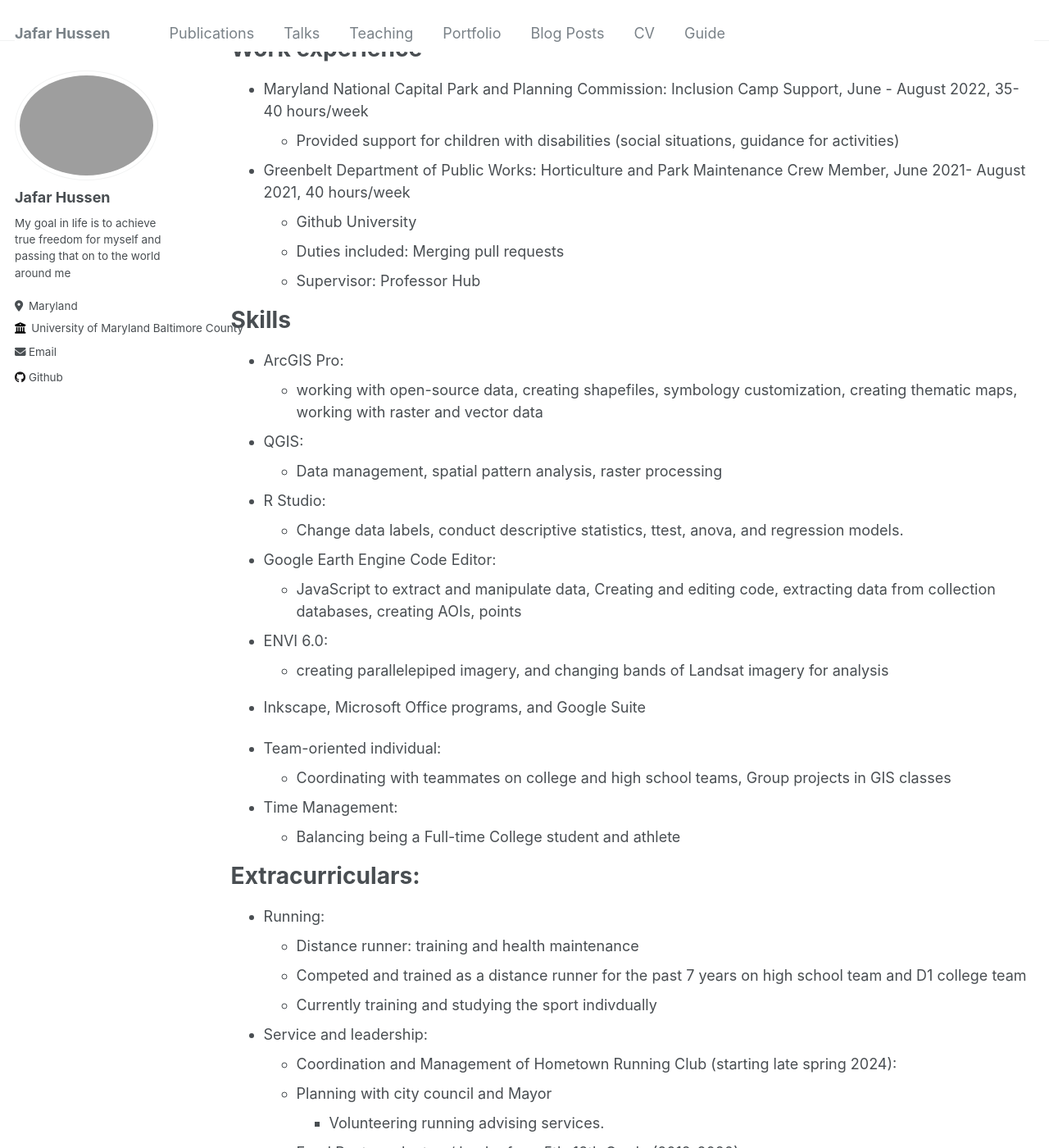
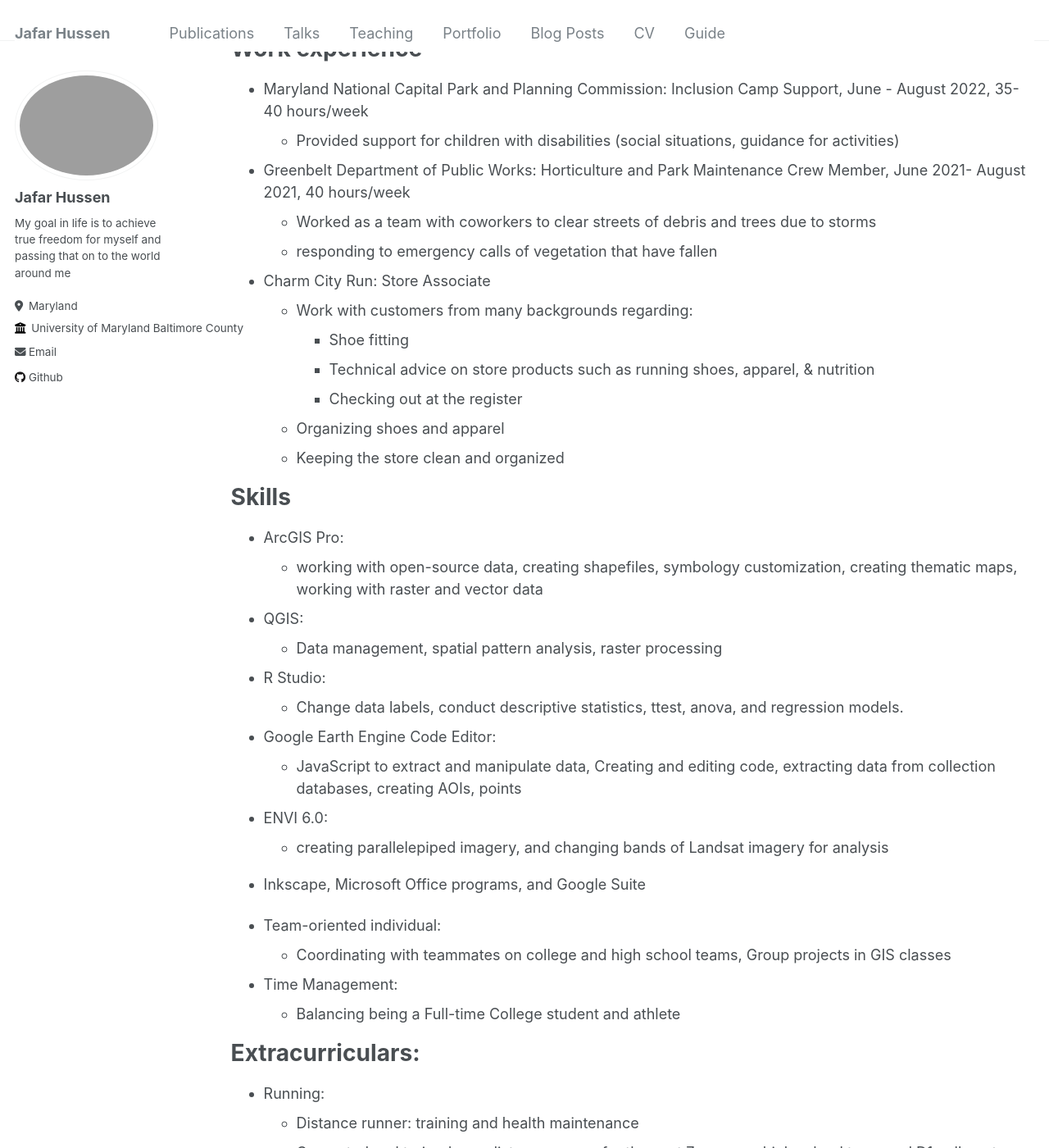
Before and after one commit to jafarhussen100/jafarhussen100.github.io, a Jekyll site: the page built from _pages/cv.md, in a window 1280 px wide and 1400 px high, scrolled down 218 px. Shown: the whole window at 82% size. Built offline with Jekyll 4.4.1, drawn with Linux system fonts in a browser that asks for light colours; some of the changed text lies outside the part shown.

Commit message:
Update cv.md

```diff
--- a/_pages/cv.md
+++ b/_pages/cv.md
@@ -20,9 +20,17 @@ Work experience
   * Provided support for children with disabilities (social situations, guidance for activities)
 
 * Greenbelt Department of Public Works:  Horticulture and Park Maintenance Crew Member, June 2021- August 2021, 40 hours/week
-  * Github University
-  * Duties included: Merging pull requests
-  * Supervisor: Professor Hub
+  * Worked as a team with coworkers to clear streets of debris and trees due to storms
+  * responding to emergency calls of vegetation that have fallen
+
+
+* Charm City Run: Store Associate
+  * Work with customers from many backgrounds regarding:
+    * Shoe fitting
+    * Technical advice on store products such as running shoes, apparel, & nutrition
+    * Checking out at the register
+  * Organizing shoes and apparel
+  * Keeping the store clean and organized
 
 Skills
 ======
@@ -49,7 +57,7 @@ Extracurriculars:
 * Running:
   * Distance runner: training and health maintenance
   * Competed and trained as a distance runner for the past 7 years on high school team and D1 college team
-  * Currently training and studying the sport indivdually
+  * Constantly training and studying the sport
 
 * Service and leadership:
   * Coordination and Management of Hometown Running Club (starting late spring 2024):
```
